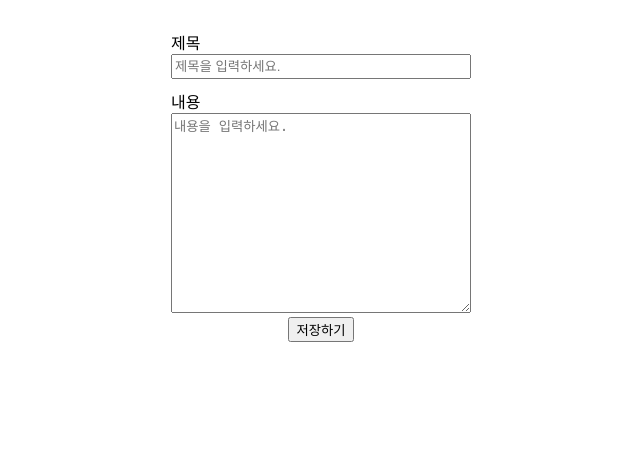
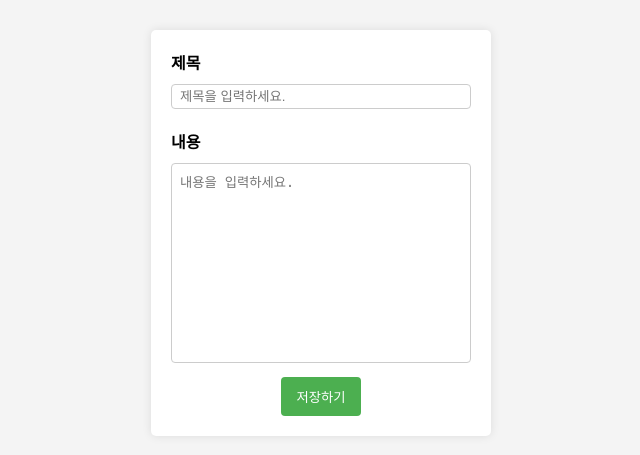
Before and after one commit to insidepixce/-pathfind.toy, a Flask app: page / in a window 1280 px wide. Shown: the top 455 px of the page, without its empty margins (319-959 px from the left). Run offline with Flask 3, Linux system fonts and the light colour scheme.

Commit message:
css 파일명 변경, index 수정, flyctl 설정, docker 설정

```diff
--- a/index.css
+++ /dev/null
@@ -1,29 +0,0 @@
-.layout {
-  width: 300px;
-  margin: 30px auto;
-}
-
-#title {
-  width: 100%;
-  height: 25px;
-  box-sizing: border-box;
-}
-
-.comments-div {
-  margin-top: 10px;
-}
-
-#comments {
-  width: 100%;
-  height: 200px;
-  box-sizing: border-box;
-}
-
-.btn-div {
-  display: flex;
-  justify-content: center;
-}
-
-button {
-  cursor: pointer;
-}
--- /dev/null
+++ b/styles.css
@@ -0,0 +1,67 @@
+body {
+  font-family: Arial, sans-serif;
+  background-color: #f4f4f4;
+  margin: 0;
+  padding: 0;
+  box-sizing: border-box;
+}
+
+.layout {
+  width: 300px;
+  margin: 30px auto;
+  background-color: #fff;
+  padding: 20px;
+  border-radius: 5px;
+  box-shadow: 0 0 10px rgba(0, 0, 0, 0.1);
+}
+
+label {
+  display: block;
+  font-weight: bold;
+  margin-bottom: 5px;
+}
+
+input[type="text"] {
+  width: 100%;
+  height: 25px;
+  padding: 8px;
+  margin-top: 5px;
+  margin-bottom: 10px;
+  box-sizing: border-box;
+  border: 1px solid #ccc;
+  border-radius: 4px;
+}
+
+.comments-div {
+  margin-top: 10px;
+}
+
+textarea {
+  width: 100%;
+  height: 200px;
+  padding: 8px;
+  margin-top: 5px;
+  margin-bottom: 10px;
+  box-sizing: border-box;
+  border: 1px solid #ccc;
+  border-radius: 4px;
+  resize: none;
+}
+
+.btn-div {
+  display: flex;
+  justify-content: center;
+}
+
+button {
+  background-color: #4caf50;
+  color: #fff;
+  padding: 10px 15px;
+  border: none;
+  border-radius: 4px;
+  cursor: pointer;
+}
+
+button:hover {
+  background-color: #45a049;
+}
--- a/templates/index.html
+++ b/templates/index.html
@@ -4,7 +4,7 @@
     <meta charset="UTF-8" />
     <meta name="viewport" content="width=device-width, initial-scale=1.0" />
     <title>게시글 작성 페이지</title>
-    <link rel="stylesheet" href="../index.css" />
+    <link rel="stylesheet" href="../styles.css" />
 </head>
 <body>
     <div class="layout">
@@ -21,7 +21,7 @@
             </div>
         </div>
         <div class="btn-div">
-        <button type = "submit">저장하기</button>
+            <button type="submit">저장하기</button>
         </div>
     </div>
 </body>
```
Also changed, not shown: fly.toml (added, +11 -0 lines), 1 other file. Lines whose indentation alone changed are shown as unchanged.
